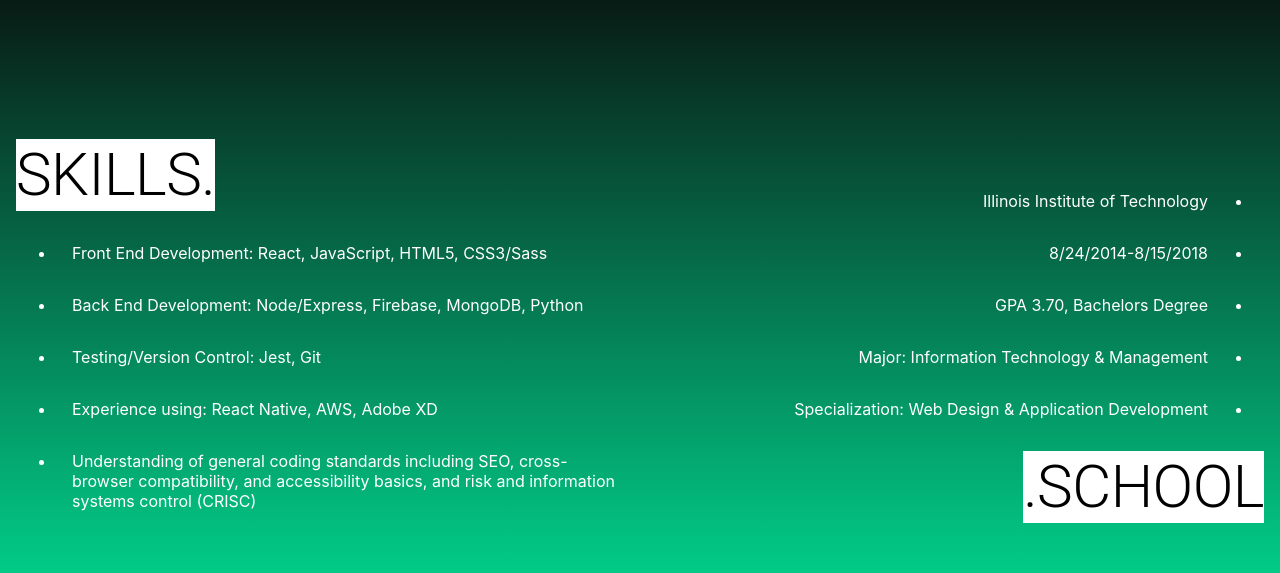
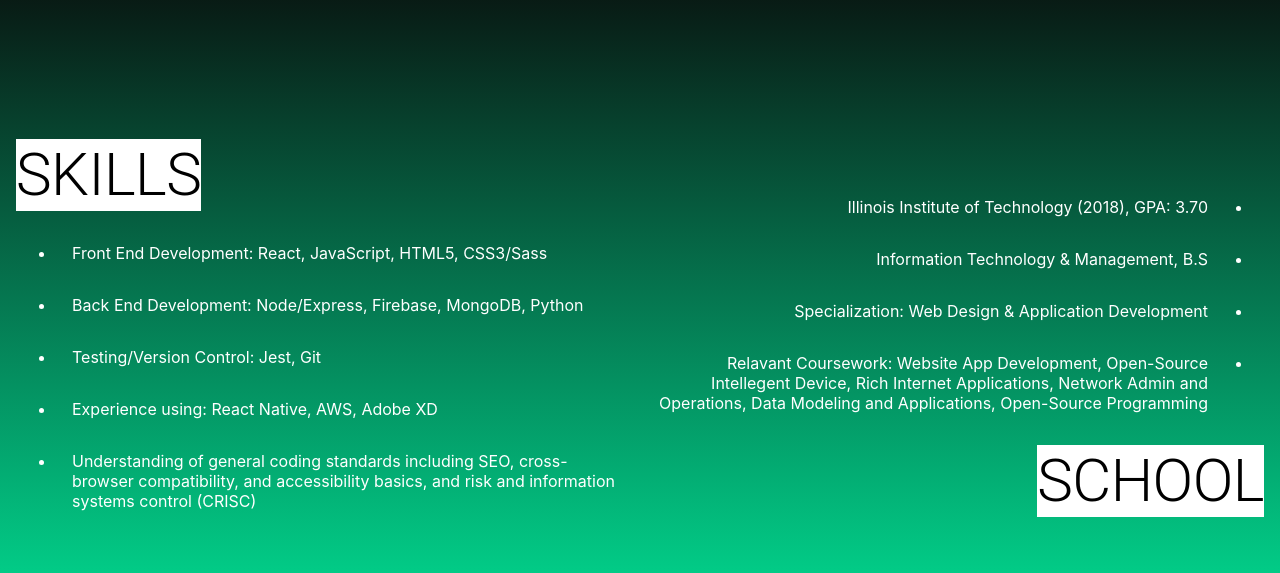
Before and after one commit to DanielKolodziej/DanielKolodziej.github.io, a React (Create React App) app: page / in a window 1280 px wide. Shown: the part 1660-2233 px from the top of the page. Built offline with nearby package versions, Linux system fonts and the light colour scheme.

Commit message:
skills content update

```diff
--- a/src/Skills.js
+++ b/src/Skills.js
@@ -29,18 +29,17 @@ const Skills = ({
         'Understanding of general coding standards including SEO, cross-browser compatibility, and accessibility basics, and risk and information systems control (CRISC)',
     ]
     const educationList = [
-        'Illinois Institute of Technology',
-        '8/24/2014-8/15/2018',
-        'GPA 3.70, Bachelors Degree',
-        'Major: Information Technology & Management',
+        'Illinois Institute of Technology (2018), GPA: 3.70',
+        'Information Technology & Management, B.S',
         'Specialization: Web Design & Application Development',
+        'Relavant Coursework: Website App Development, Open-Source Intellegent Device, Rich Internet Applications, Network Admin and Operations, Data Modeling and Applications, Open-Source Programming'
     ]
   return (
     <Grid container alignItems="center" className={classes.background} ref={refSection2}>
         <Grid item xs={12} sm={6}>
             <Grid container direction="column" alignItems="flex-start">
                 <Typography variant="h2" component="h2" className={classes.title}>
-                    SKILLS.
+                    SKILLS
                 </Typography>
                 <ul>
                     {skillsList.map((itm, index) => (
@@ -62,7 +61,7 @@ const Skills = ({
                     ))}
                 </ul>
                 <Typography variant="h2" component="h2" className={classes.title}>
-                    .SCHOOL
+                    SCHOOL
                 </Typography>
             </Grid>
         </Grid>
```
